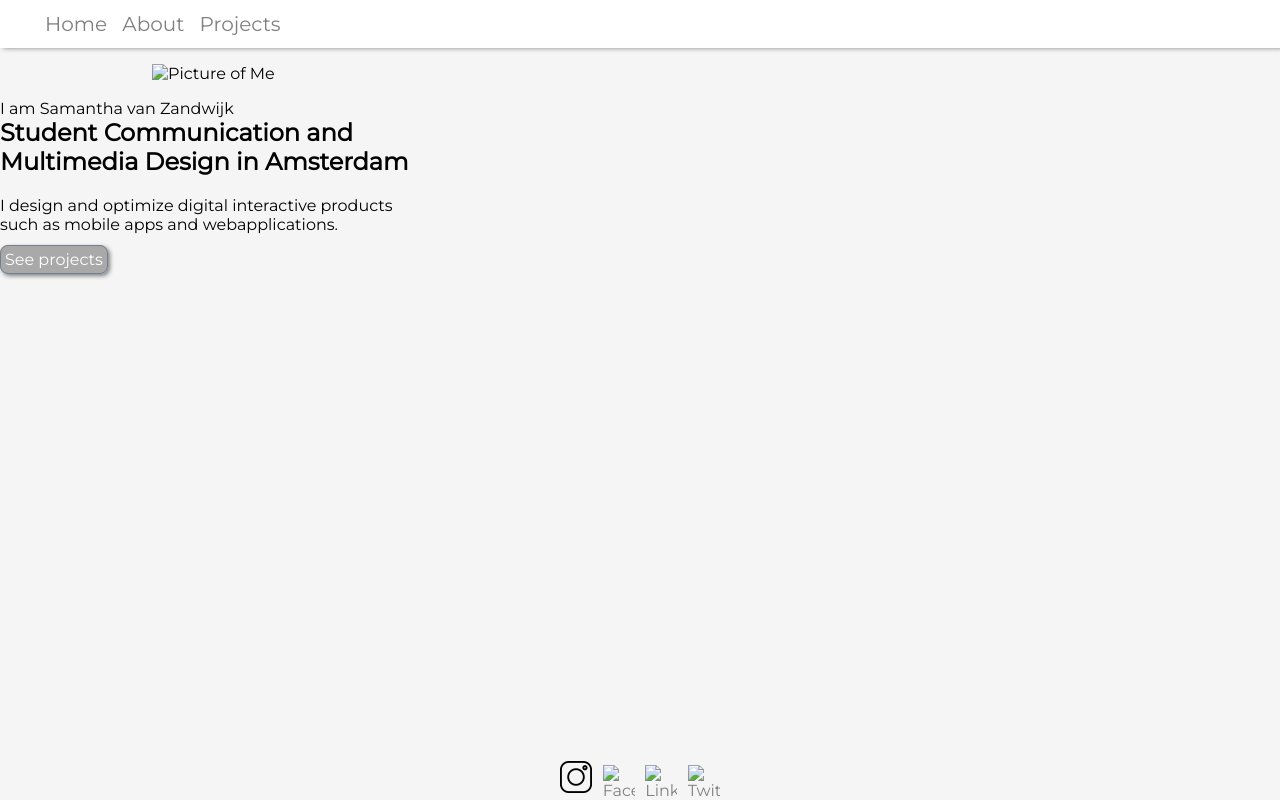
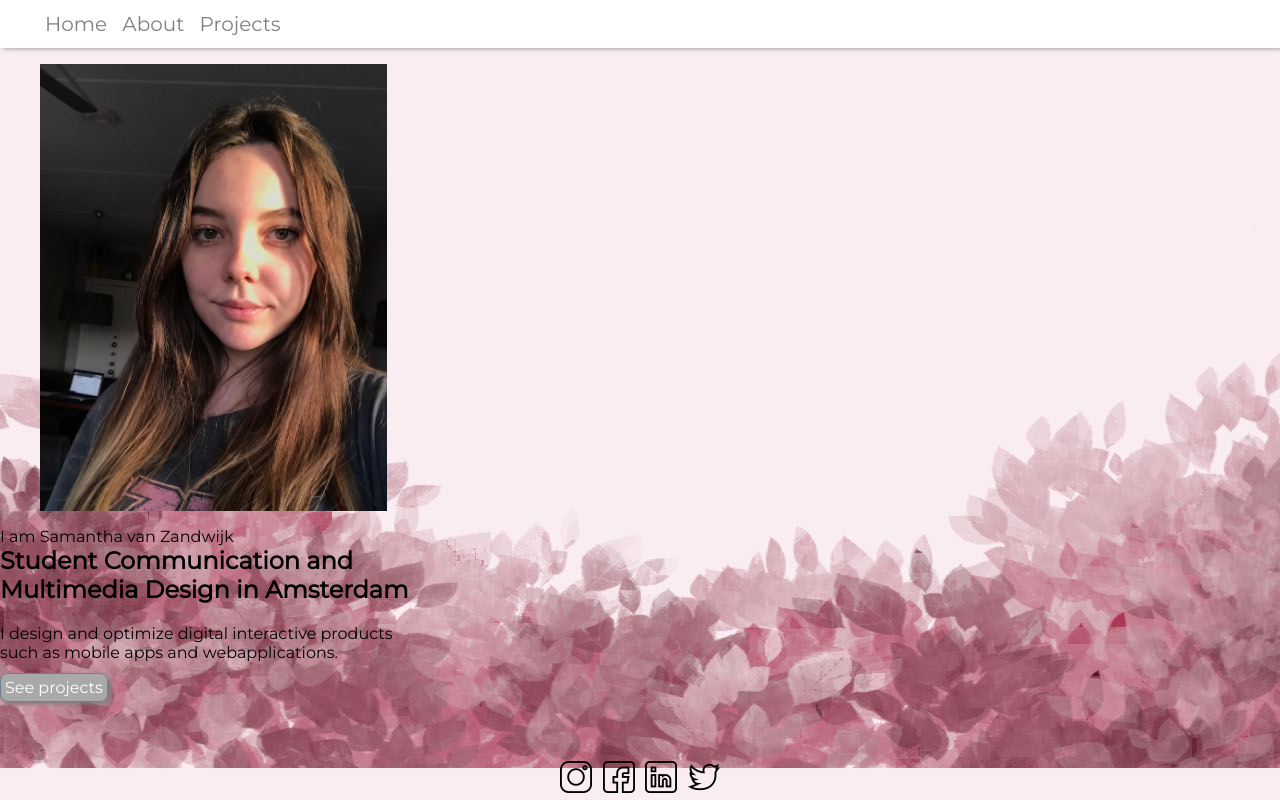
Before and after one commit to samanthavz/internetstandaarden, a plain HTML site: page index.html in a window 1280 px wide. Drawn offline with Linux system fonts and the light colour scheme; files that its build step writes are made by us from their sources.

Commit message:
gitignore toegevoegden css en folderstructuur aangepast.

```diff
--- a/index.html
+++ b/index.html
@@ -3,7 +3,7 @@
 <head>
     <meta charset="UTF-8">
     <title>Samantha van Zandwijk</title>
-    <link href="style.css" rel="stylesheet" type="text/css">
+    <link href="./styles/style.css" rel="stylesheet" type="text/css">
     <link href="https://fonts.googleapis.com/css?family=Montserrat&display=swap" rel="stylesheet">
 </head>
 
@@ -19,7 +19,7 @@
         <div class="wrapper">
             <figure class="img-region">
                 <!-- image -->
-                <img src="IMG_8041.jpg" alt="Picture of Me" class="headshot">
+                <img src="./images/IMG_8041.jpg" alt="Picture of Me" class="headshot">
             </figure>
             <section class="content-section">
                 <!-- text section -->
@@ -38,13 +38,13 @@
             <img class="social-media-logo" src="./images/instagram.png" alt="Instagram" />
         </a>
         <a href="https://www.facebook.com/samantha.vanzandwijk.1" target="=_blank">
-            <img class="social-media-logo" src="facebook.png" alt="Facebook" />
+            <img class="social-media-logo" src="./images/facebook.png" alt="Facebook" />
         </a>
         <a href="https://www.linkedin.com/in/samantha-van-zandwijk-277928199/" target="_blank">
-            <img class="social-media-logo" src="linkedin.png" alt="Linkedin" />
+            <img class="social-media-logo" src="./images/linkedin.png" alt="Linkedin" />
         </a>
         <a href="#">
-            <img class="social-media-logo" src="twitter.png" alt="Twitter" />
+            <img class="social-media-logo" src="./images/twitter.png" alt="Twitter" />
         </a>
     </footer>
 
--- a/styles/style.css
+++ b/styles/style.css
@@ -5,7 +5,7 @@ body {
     font-size: 1em;
     font-family: 'Montserrat', sans-serif;
     background-color: whitesmoke;
-    background-image: url("Naamloos-1.jpg");
+    background-image: url("/images/Naamloos-1.jpg");
 }
 
 a {
```
Also changed, not shown: 2 other files.
